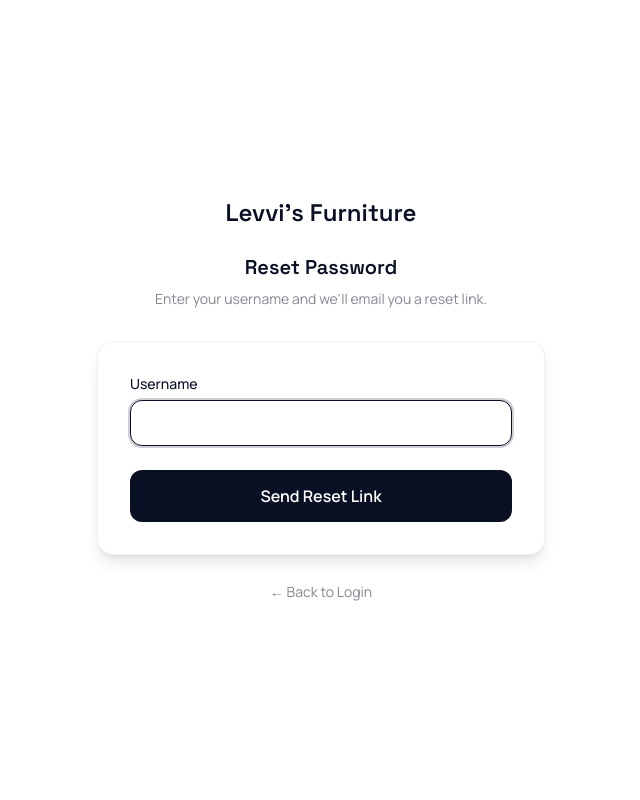
After one commit to ChristopherNyirongo/levvis-furniture, a Flask app: page /forgot-password in a window 1280 px wide. The commit adds this page. Shown: the whole page, without its empty margins (319-959 px from the left). Run offline with Flask 3, Linux system fonts and the light colour scheme.

Commit message:
Add working forgot password flow with real email delivery via Gmial SMTP

```diff
--- a/app/auth/routes.py
+++ b/app/auth/routes.py
@@ -1,6 +1,12 @@
-from flask import Blueprint, render_template, redirect, url_for, flash, request
+import secrets
+import smtplib
+from email.mime.text import MIMEText
+from datetime import datetime, timedelta
+
+from flask import Blueprint, render_template, redirect, url_for, flash, request, current_app
 from flask_login import login_user, logout_user, login_required
 from app.models import User
+from app.extensions import db
 
 auth_bp = Blueprint('auth', __name__, template_folder='../templates/auth')
 
@@ -29,3 +35,90 @@ def logout():
     logout_user()
     flash('Logged out.', 'success')
     return redirect(url_for('auth.login'))
+
+
+def send_reset_email(user, reset_url):
+    mail_address = current_app.config.get('MAIL_ADDRESS')
+    mail_password = current_app.config.get('MAIL_APP_PASSWORD')
+
+    if not mail_address or not mail_password:
+        current_app.logger.error('MAIL_ADDRESS / MAIL_APP_PASSWORD not configured.')
+        return False
+
+    body = (
+        f"Hello,\n\n"
+        f"A password reset was requested for your Levvi's Furniture admin account.\n\n"
+        f"Click the link below to set a new password. This link expires in 1 hour.\n\n"
+        f"{reset_url}\n\n"
+        f"If you didn't request this, you can safely ignore this email."
+    )
+
+    msg = MIMEText(body)
+    msg['Subject'] = "Reset your Levvi's Furniture admin password"
+    msg['From'] = mail_address
+    msg['To'] = user.email
+
+    try:
+        with smtplib.SMTP('smtp.gmail.com', 587) as server:
+            server.starttls()
+            server.login(mail_address, mail_password)
+            server.sendmail(mail_address, user.email, msg.as_string())
+        return True
+    except Exception as e:
+        current_app.logger.error(f'Failed to send reset email: {e}')
+        return False
+
+
+@auth_bp.route('/forgot-password', methods=['GET', 'POST'])
+def forgot_password():
+    if request.method == 'POST':
+        username = request.form.get('username', '').strip()
+        user = User.query.filter_by(username=username).first()
+
+        if user and user.email:
+            token = secrets.token_urlsafe(32)
+            user.reset_token = token
+            user.reset_token_expiry = datetime.utcnow() + timedelta(hours=1)
+            db.session.commit()
+
+            reset_url = url_for('auth.reset_password', token=token, _external=True)
+            send_reset_email(user, reset_url)
+
+        # Always show the same message, whether or not the username/email
+        # actually matched anything — this avoids revealing which usernames
+        # exist to anyone probing the form.
+        flash('If that account exists and has an email on file, a reset link has been sent.', 'success')
+        return redirect(url_for('auth.login'))
+
+    return render_template('auth/forgot_password.html')
+
+
+@auth_bp.route('/reset-password/<token>', methods=['GET', 'POST'])
+def reset_password(token):
+    user = User.query.filter_by(reset_token=token).first()
+
+    if not user or not user.reset_token_expiry or user.reset_token_expiry < datetime.utcnow():
+        flash('That reset link is invalid or has expired. Please request a new one.', 'error')
+        return redirect(url_for('auth.forgot_password'))
+
+    if request.method == 'POST':
+        new_password = request.form.get('password')
+        confirm_password = request.form.get('confirm_password')
+
+        if not new_password or len(new_password) < 6:
+            flash('Password must be at least 6 characters.', 'error')
+            return render_template('auth/reset_password.html', token=token)
+
+        if new_password != confirm_password:
+            flash('Passwords do not match.', 'error')
+            return render_template('auth/reset_password.html', token=token)
+
+        user.set_password(new_password)
+        user.reset_token = None
+        user.reset_token_expiry = None
+        db.session.commit()
+
+        flash('Your password has been reset. Please log in.', 'success')
+        return redirect(url_for('auth.login'))
+
+    return render_template('auth/reset_password.html', token=token)
--- a/app/models.py
+++ b/app/models.py
@@ -7,8 +7,11 @@ from app.extensions import db
 class User(UserMixin, db.Model):
     id = db.Column(db.Integer, primary_key=True)
     username = db.Column(db.String(80), unique=True, nullable=False)
+    email = db.Column(db.String(150))
     password_hash = db.Column(db.String(255), nullable=False)
     role = db.Column(db.String(20), default='admin')
+    reset_token = db.Column(db.String(100))
+    reset_token_expiry = db.Column(db.DateTime)
 
     def set_password(self, password):
         self.password_hash = generate_password_hash(password)
--- /dev/null
+++ b/app/templates/auth/forgot_password.html
@@ -0,0 +1,49 @@
+<!DOCTYPE html>
+<html lang="en">
+<head>
+    <meta charset="UTF-8">
+    <meta name="viewport" content="width=device-width, initial-scale=1.0">
+    <title>Forgot Password - Levvi's Furniture</title>
+    <link rel="preconnect" href="https://fonts.googleapis.com">
+    <link href="https://fonts.googleapis.com/css2?family=Space+Grotesk:wght@600;700&family=Manrope:wght@400;500;600;700&display=swap" rel="stylesheet">
+    <link rel="stylesheet" href="{{ url_for('static', filename='css/output.css') }}">
+</head>
+<body class="font-admin-sans bg-white text-navy min-h-screen flex items-center justify-center px-4 py-16">
+    <div class="w-full max-w-md">
+        <div class="text-center mb-8">
+            <p class="font-admin-display text-2xl font-semibold mb-1">Levvi's Furniture</p>
+            <h1 class="text-xl font-admin-display font-semibold mt-6 mb-2">Reset Password</h1>
+            <p class="text-sm text-navy/50">Enter your username and we'll email you a reset link.</p>
+        </div>
+
+        <div class="bg-white rounded-2xl shadow-lg border border-navy/5 p-8">
+            <form method="POST">
+                {% with messages = get_flashed_messages(with_categories=true) %}
+                    {% if messages %}
+                        {% for category, message in messages %}
+                        <div class="mb-4 p-3 rounded-xl text-sm {{ 'bg-red-50 text-red-700' if category == 'error' else 'bg-navy/5 text-navy' }}">
+                            {{ message }}
+                        </div>
+                        {% endfor %}
+                    {% endif %}
+                {% endwith %}
+
+                <div class="mb-6">
+                    <label class="block text-sm font-medium mb-1.5">Username</label>
+                    <input type="text" name="username" required autofocus
+                           class="w-full border border-navy/15 rounded-xl px-4 py-3 text-sm focus:outline-none focus:ring-2 focus:ring-navy/20 focus:border-navy transition">
+                </div>
+
+                <button type="submit"
+                        class="w-full bg-navy text-white py-3.5 rounded-xl font-semibold hover:bg-navy/90 transition">
+                    Send Reset Link
+                </button>
+            </form>
+        </div>
+
+        <div class="text-center mt-6">
+            <a href="{{ url_for('auth.login') }}" class="text-sm text-navy/50 hover:underline">&larr; Back to Login</a>
+        </div>
+    </div>
+</body>
+</html>
--- a/app/templates/auth/login.html
+++ b/app/templates/auth/login.html
@@ -67,10 +67,10 @@
                         <input type="checkbox" name="remember" class="rounded border-navy/20">
                         Remember me
                     </label>
-                    <button type="button" onclick="document.getElementById('forgot-modal').classList.remove('hidden')"
-                            class="text-sm text-navy/60 hover:text-navy hover:underline">
+                    <a href="{{ url_for('auth.forgot_password') }}"
+                       class="text-sm text-navy/60 hover:text-navy hover:underline">
                         Forgot password?
-                    </button>
+                    </a>
                 </div>
 
                 <button type="submit" id="submit-btn"
--- a/config.py
+++ b/config.py
@@ -19,3 +19,5 @@ class Config:
     UPLOAD_FOLDER = os.path.join(DATA_DIR, 'uploads')
     MAX_CONTENT_LENGTH = 5 * 1024 * 1024  # 5MB max upload size
     WHATSAPP_NUMBER = os.environ.get('WHATSAPP_NUMBER', '260979369001')
+    MAIL_ADDRESS = os.environ.get('MAIL_ADDRESS')
+    MAIL_APP_PASSWORD = os.environ.get('MAIL_APP_PASSWORD')
```
Also changed, not shown: app/templates/admin/dashboard.html (+10 -10 lines), app/templates/auth/reset_password.html (added, +50 -0 lines), seed.py (+18 -0 lines).
